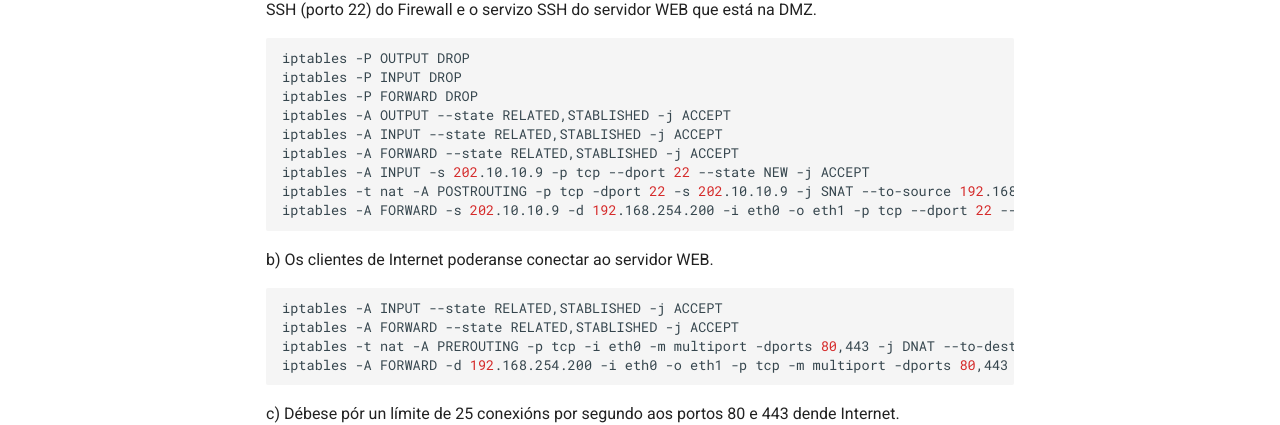
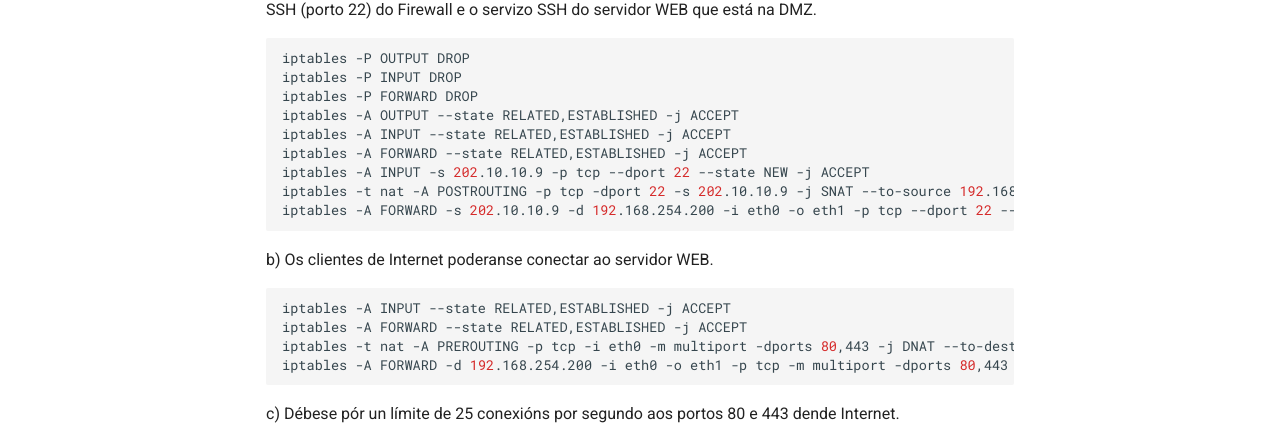
Before and after one commit to Holowachu/opos, an MkDocs documentation site: the page built from docs/Redes/iptables/3-solucion.md, in a window 1280 px wide and 1343 px high. Shown: the part 688-1113 px from the top of the window. Built offline with MkDocs 1.6.1 and Material for MkDocs 9.7.7, drawn with Linux system fonts in a browser that asks for light colours.

Commit message:
ESTABLISHED

````diff
--- a/docs/Redes/iptables/3-solucion.md
+++ b/docs/Redes/iptables/3-solucion.md
@@ -9,17 +9,17 @@ a) Débese permitir que o administrador se poida conectar dende a súa casa (IP:
 iptables -P OUTPUT DROP
 iptables -P INPUT DROP
 iptables -P FORWARD DROP
-iptables -A OUTPUT --state RELATED,STABLISHED -j ACCEPT
-iptables -A INPUT --state RELATED,STABLISHED -j ACCEPT
-iptables -A FORWARD --state RELATED,STABLISHED -j ACCEPT
+iptables -A OUTPUT --state RELATED,ESTABLISHED -j ACCEPT
+iptables -A INPUT --state RELATED,ESTABLISHED -j ACCEPT
+iptables -A FORWARD --state RELATED,ESTABLISHED -j ACCEPT
 iptables -A INPUT -s 202.10.10.9 -p tcp --dport 22 --state NEW -j ACCEPT
 iptables -t nat -A POSTROUTING -p tcp -dport 22 -s 202.10.10.9 -j SNAT --to-source 192.168.254.200:22
 iptables -A FORWARD -s 202.10.10.9 -d 192.168.254.200 -i eth0 -o eth1 -p tcp --dport 22 --state NEW -j ACCEPT
 ```
 b) Os clientes de Internet poderanse conectar ao servidor WEB.
 ```shell
-iptables -A INPUT --state RELATED,STABLISHED -j ACCEPT
-iptables -A FORWARD --state RELATED,STABLISHED -j ACCEPT
+iptables -A INPUT --state RELATED,ESTABLISHED -j ACCEPT
+iptables -A FORWARD --state RELATED,ESTABLISHED -j ACCEPT
 iptables -t nat -A PREROUTING -p tcp -i eth0 -m multiport -dports 80,443 -j DNAT --to-destination 192.168.254.200
 iptables -A FORWARD -d 192.168.254.200 -i eth0 -o eth1 -p tcp -m multiport -dports 80,443 --state NEW -j ACCEPT
 ```
````
Also changed, not shown: docs/Redes/iptables/3a-solucion_luis.md (+3 -3 lines).
